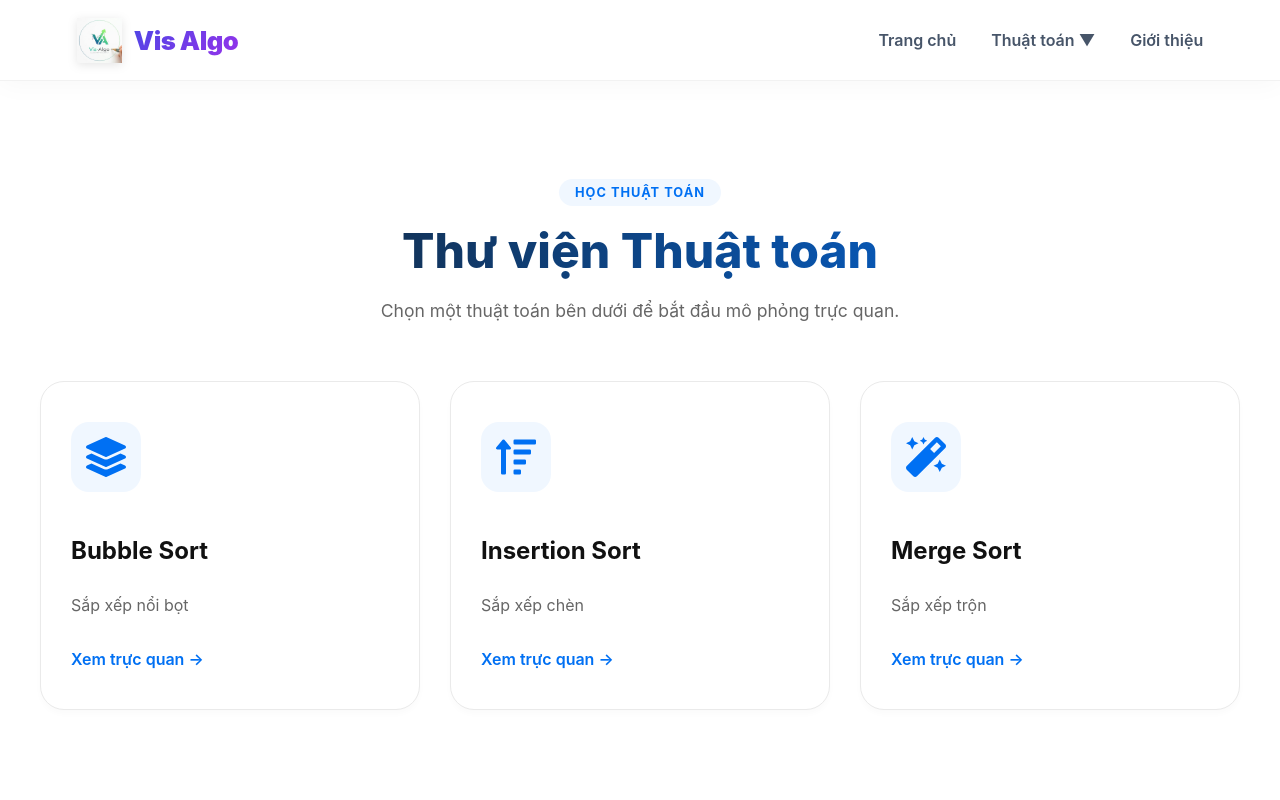
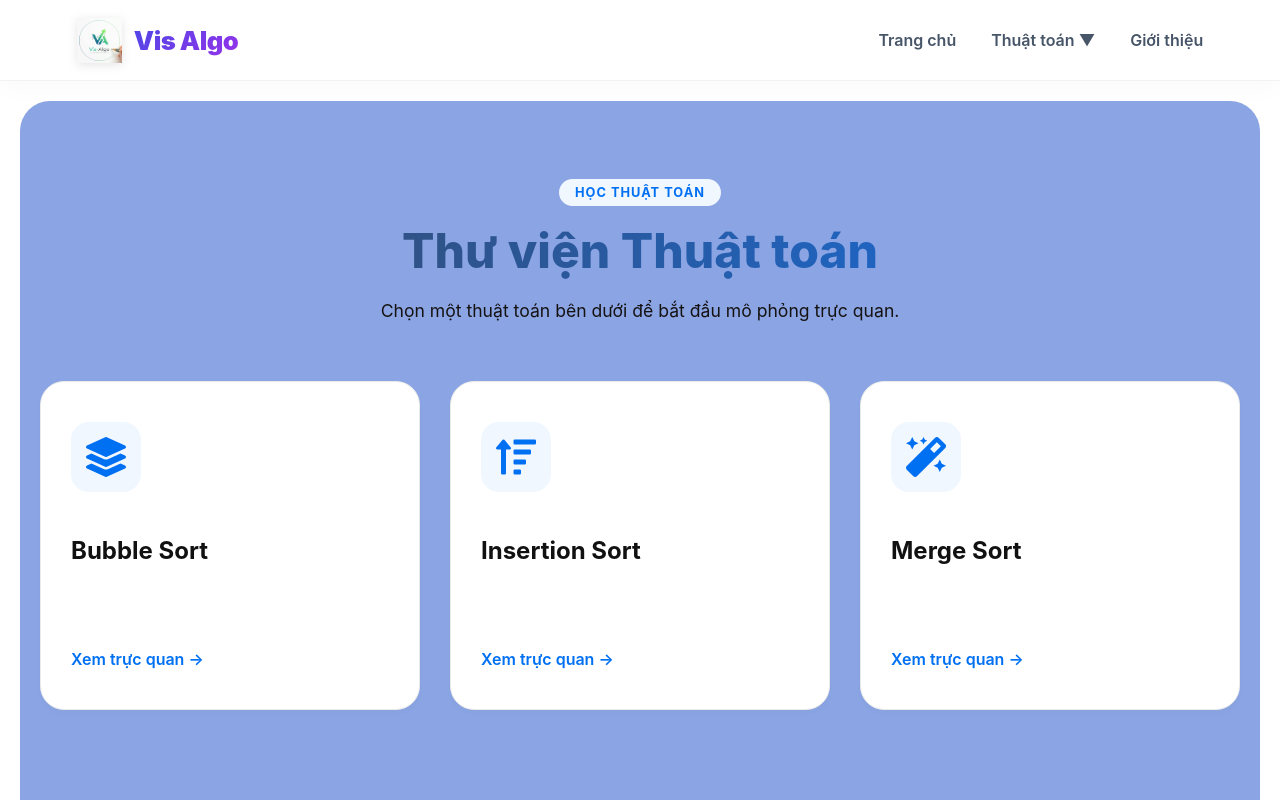
Before and after one commit to lethingocnhat462-ux/Visalgo-final-project, a React (Create React App) app: page /algorithms in a window 1280 px wide. Shown: the top 800 px of the page. Built offline with nearby package versions, Linux system fonts and the light colour scheme.

Commit message:
chỉnh trang học thuật toán

```diff
--- a/src/pages/AlgorithmsPage.css
+++ b/src/pages/AlgorithmsPage.css
@@ -4,7 +4,10 @@
   margin: 0 auto;
   padding: 80px 20px;
   font-family: 'Inter', sans-serif;
-  color: #1a1a1a;
+  background-color: #8ba4e3;
+  border-radius: 30px;      /* Bo góc cho toàn bộ khối nội dung */
+  color: white;             /* Chuyển chữ chính sang màu trắng */
+  min-height: 100vh;
 }
 
 /* Phần tiêu đề */
@@ -28,13 +31,13 @@
   font-size: 3rem;
   font-weight: 800;
   margin: 20px 0;
-  background: linear-gradient(90deg, #1a1a1a, #0070f3);
+  background: linear-gradient(90deg, #0e0e0ea2, #1371eb);
   -webkit-background-clip: text;
   -webkit-text-fill-color: transparent;
 }
 
 .algo-page-subtitle {
-  color: #666;
+  color: #151212;
   font-size: 1.1rem;
 }
 
@@ -85,7 +88,7 @@
 }
 
 .algo-glass-card p {
-  color: #666;
+  color: #ffffff;
   line-height: 1.6;
   margin-bottom: 30px;
   flex-grow: 1;
```
